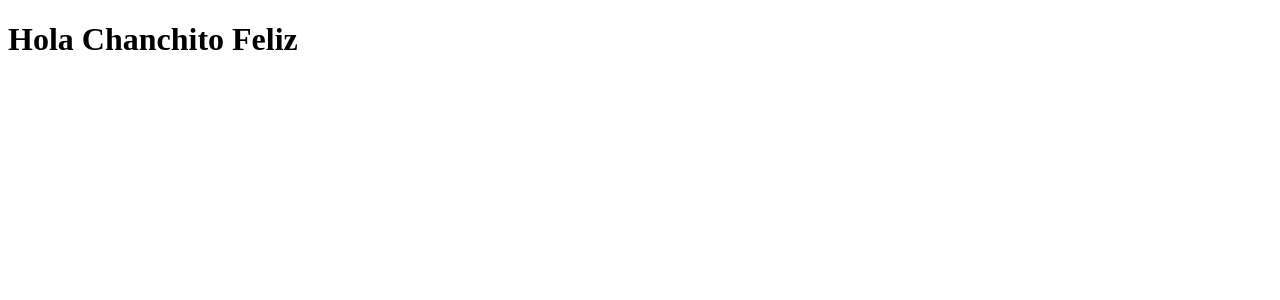
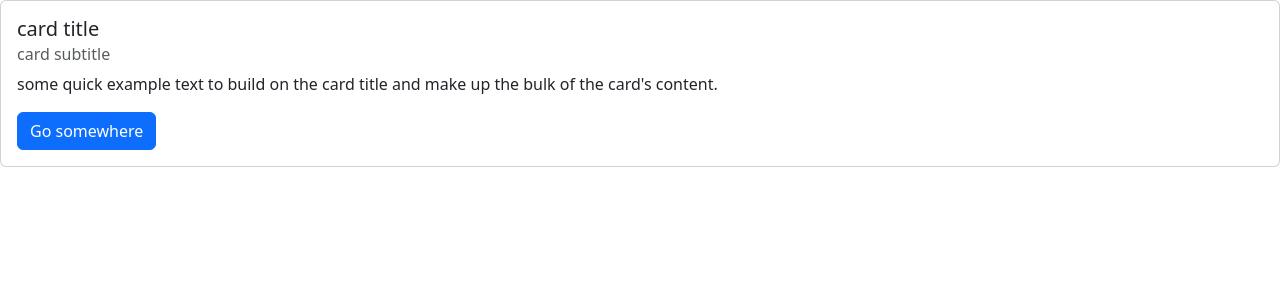
Before and after one commit to manuelparra/ultimate-react, a React (Vite) app in the folder 02-Componentes/react-app/: page / in a window 1280 px wide. Shown: the top 300 px of the page. Built offline with nearby package versions, Linux system fonts and the light colour scheme.

Commit message:
add bootstrap

```diff
--- a/02-Componentes/react-app/src/App.tsx
+++ b/02-Componentes/react-app/src/App.tsx
@@ -1,7 +1,7 @@
-import Titulo from "./Titulo";
+import Card from "./components/Card";
 
 const App = (): JSX.Element => {
-  return <Titulo />;
+  return <Card />;
 };
 
 export default App;
--- /dev/null
+++ b/02-Componentes/react-app/src/components/Card.tsx
@@ -0,0 +1,23 @@
+function Card(): JSX.Element {
+  return (
+    <>
+      <div className="card">
+        <div className="card-body">
+          <h5 className="card-title">card title</h5>
+          <h6 className="card-subtitle mb-2 text-body-secondary">
+            card subtitle
+          </h6>
+          <p className="card-text">
+            some quick example text to build on the card title and make up the
+            bulk of the card's content.
+          </p>
+          <a href="#" className="btn btn-primary">
+            Go somewhere
+          </a>
+        </div>
+      </div>
+    </>
+  );
+}
+
+export default Card;
--- a/02-Componentes/react-app/src/main.tsx
+++ b/02-Componentes/react-app/src/main.tsx
@@ -1,6 +1,7 @@
 import React from "react";
 import ReactDOM from "react-dom/client";
 import App from "./App.tsx";
+import "bootstrap/dist/css/bootstrap.min.css";
 
 ReactDOM.createRoot(document.getElementById("root")!).render(
   <React.StrictMode>
```
